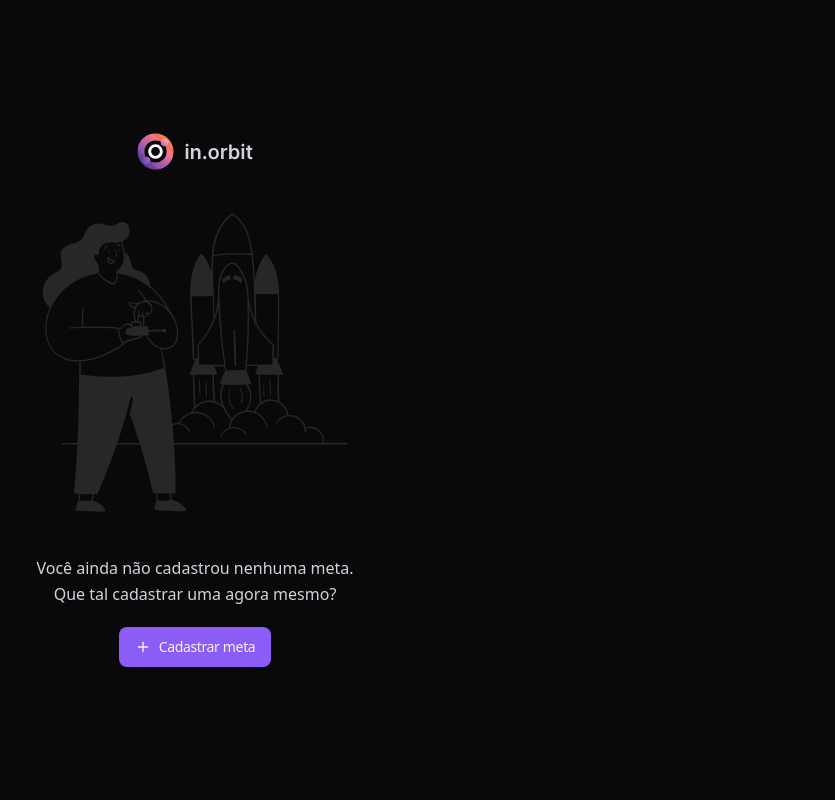
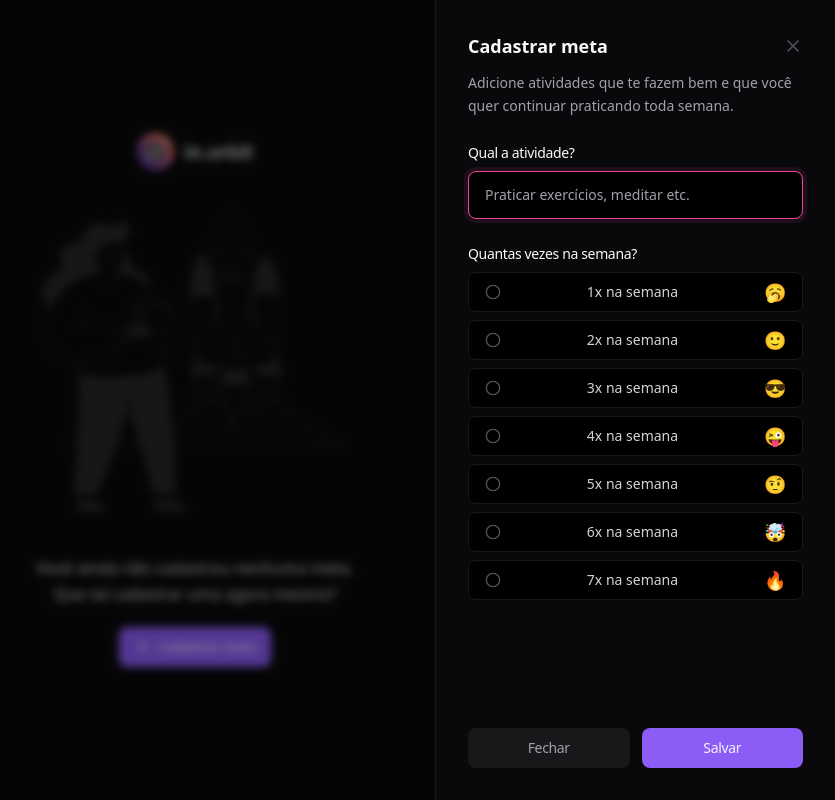
Before and after one commit to daviembrito/in-orbit, a React (Vite) app: page / in a window 1280 px wide. Both pictures are taken after a click on the button "Cadastrar meta". Shown: the whole page, without its empty margins (445-1280 px from the left). Built offline with nearby package versions, Linux system fonts and the light colour scheme.

Commit message:
feat: create empty goals page

```diff
--- a/src/App.tsx
+++ b/src/App.tsx
@@ -1,23 +1,12 @@
-import logo from './assets/logo.svg'
-import letsStart from './assets/lets-start.svg'
-import { Button } from './components/ui/button'
-import { Plus } from 'lucide-react'
+import { CreateGoal } from './components/CreateGoal'
+import { Dialog } from './components/ui/dialog'
+import { EmptyGoals } from './components/EmptyGoals'
 
 export function App() {
     return (
-        <div className="h-screen flex flex-col items-center justify-center gap-8">
-            <img src={logo} alt="in.orbit logo" />
-            <img src={letsStart} alt="Let's start" />
-            <div className="flex flex-col items-center gap-5">
-                <p className="text-zinc-300 leading-relaxed max-w-80 text-center">
-                    Você ainda não cadastrou nenhuma meta. Que tal cadastrar uma
-                    agora mesmo?
-                </p>
-                <Button>
-                    <Plus className="size-4" />
-                    Cadastrar meta
-                </Button>
-            </div>
-        </div>
+        <Dialog>
+            <EmptyGoals />
+            <CreateGoal />
+        </Dialog>
     )
 }
--- /dev/null
+++ b/src/components/CreateGoal.tsx
@@ -0,0 +1,134 @@
+import { X } from 'lucide-react'
+import { Button } from './ui/button'
+import {
+    DialogClose,
+    DialogContent,
+    DialogDescription,
+    DialogTitle,
+} from './ui/dialog'
+import { Input } from './ui/input'
+import { Label } from './ui/label'
+import {
+    RadioGroup,
+    RadioGroupIndicator,
+    RadioGroupItem,
+} from './ui/radio-group'
+
+export function CreateGoal() {
+    return (
+        <DialogContent>
+            <div className="flex flex-col gap-6 h-full">
+                <div className="flex flex-col gap-3">
+                    <div className="flex items-center justify-between">
+                        <DialogTitle>Cadastrar meta</DialogTitle>
+                        <DialogClose>
+                            <X className="size-5 text-zinc-600" />
+                        </DialogClose>
+                    </div>
+                    <DialogDescription>
+                        Adicione atividades que te fazem bem e que você quer
+                        continuar praticando toda semana.
+                    </DialogDescription>
+                </div>
+
+                <form
+                    action=""
+                    className="flex-1 flex flex-col justify-between"
+                >
+                    <div className="flex flex-col gap-6">
+                        <div className="flex flex-col gap-2">
+                            <Label htmlFor="title">Qual a atividade?</Label>
+                            <Input
+                                id="title"
+                                autoFocus
+                                placeholder="Praticar exercícios, meditar etc."
+                            />
+                        </div>
+                        <div className="flex flex-col gap-2">
+                            <Label htmlFor="title">
+                                Quantas vezes na semana?
+                            </Label>
+                            <RadioGroup>
+                                <RadioGroupItem value="1">
+                                    <RadioGroupIndicator />
+                                    <span className="text-zinc-300 text-sm font-medium leading-none">
+                                        1x na semana
+                                    </span>
+                                    <span className="text-lg leading-none">
+                                        🥱
+                                    </span>
+                                </RadioGroupItem>
+                                <RadioGroupItem value="2">
+                                    <RadioGroupIndicator />
+                                    <span className="text-zinc-300 text-sm font-medium leading-none">
+                                        2x na semana
+                                    </span>
+                                    <span className="text-lg leading-none">
+                                        🙂
+                                    </span>
+                                </RadioGroupItem>
+                                <RadioGroupItem value="3">
+                                    <RadioGroupIndicator />
+                                    <span className="text-zinc-300 text-sm font-medium leading-none">
+                                        3x na semana
+                                    </span>
+                                    <span className="text-lg leading-none">
+                                        😎
+                                    </span>
+                                </RadioGroupItem>
+                                <RadioGroupItem value="4">
+                                    <RadioGroupIndicator />
+                                    <span className="text-zinc-300 text-sm font-medium leading-none">
+                                        4x na semana
+                                    </span>
+                                    <span className="text-lg leading-none">
+                                        😜
+                                    </span>
+                                </RadioGroupItem>
+                                <RadioGroupItem value="5">
+                                    <RadioGroupIndicator />
+                                    <span className="text-zinc-300 text-sm font-medium leading-none">
+                                        5x na semana
+                                    </span>
+                                    <span className="text-lg leading-none">
+                                        🤨
+                                    </span>
+                                </RadioGroupItem>
+                                <RadioGroupItem value="6">
+                                    <RadioGroupIndicator />
+                                    <span className="text-zinc-300 text-sm font-medium leading-none">
+                                        6x na semana
+                                    </span>
+                                    <span className="text-lg leading-none">
+                                        🤯
+                                    </span>
+                                </RadioGroupItem>
+                                <RadioGroupItem value="7">
+                                    <RadioGroupIndicator />
+                                    <span className="text-zinc-300 text-sm font-medium leading-none">
+                                        7x na semana
+                                    </span>
+                                    <span className="text-lg leading-none">
+                                        🔥
+                                    </span>
+                                </RadioGroupItem>
+                            </RadioGroup>
+                        </div>
+                    </div>
+                    <div className="flex items-center gap-3">
+                        <DialogClose asChild>
+                            <Button
+                                type="button"
+                                className="flex-1"
+                                variant="secondary"
+                            >
+                                Fechar
+                            </Button>
+                        </DialogClose>
+                        <Button className="flex-1">Salvar</Button>
+                    </div>
+                </form>
+            </div>
+        </DialogContent>
+    )
+}
--- /dev/null
+++ b/src/components/EmptyGoals.tsx
@@ -0,0 +1,26 @@
+import logo from '../assets/logo.svg'
+import letsStart from '../assets/lets-start.svg'
+import { DialogTrigger } from './ui/dialog'
+import { Button } from './ui/button'
+import { Plus } from 'lucide-react'
+
+export function EmptyGoals() {
+    return (
+        <div className="h-screen flex flex-col items-center justify-center gap-8">
+            <img src={logo} alt="in.orbit logo" />
+            <img src={letsStart} alt="Let's start" />
+            <div className="flex flex-col items-center gap-5">
+                <p className="text-zinc-300 leading-relaxed max-w-80 text-center">
+                    Você ainda não cadastrou nenhuma meta. Que tal cadastrar uma
+                    agora mesmo?
+                </p>
+                <DialogTrigger asChild>
+                    <Button>
+                        <Plus className="size-4" />
+                        Cadastrar meta
+                    </Button>
+                </DialogTrigger>
+            </div>
+        </div>
+    )
+}
```
